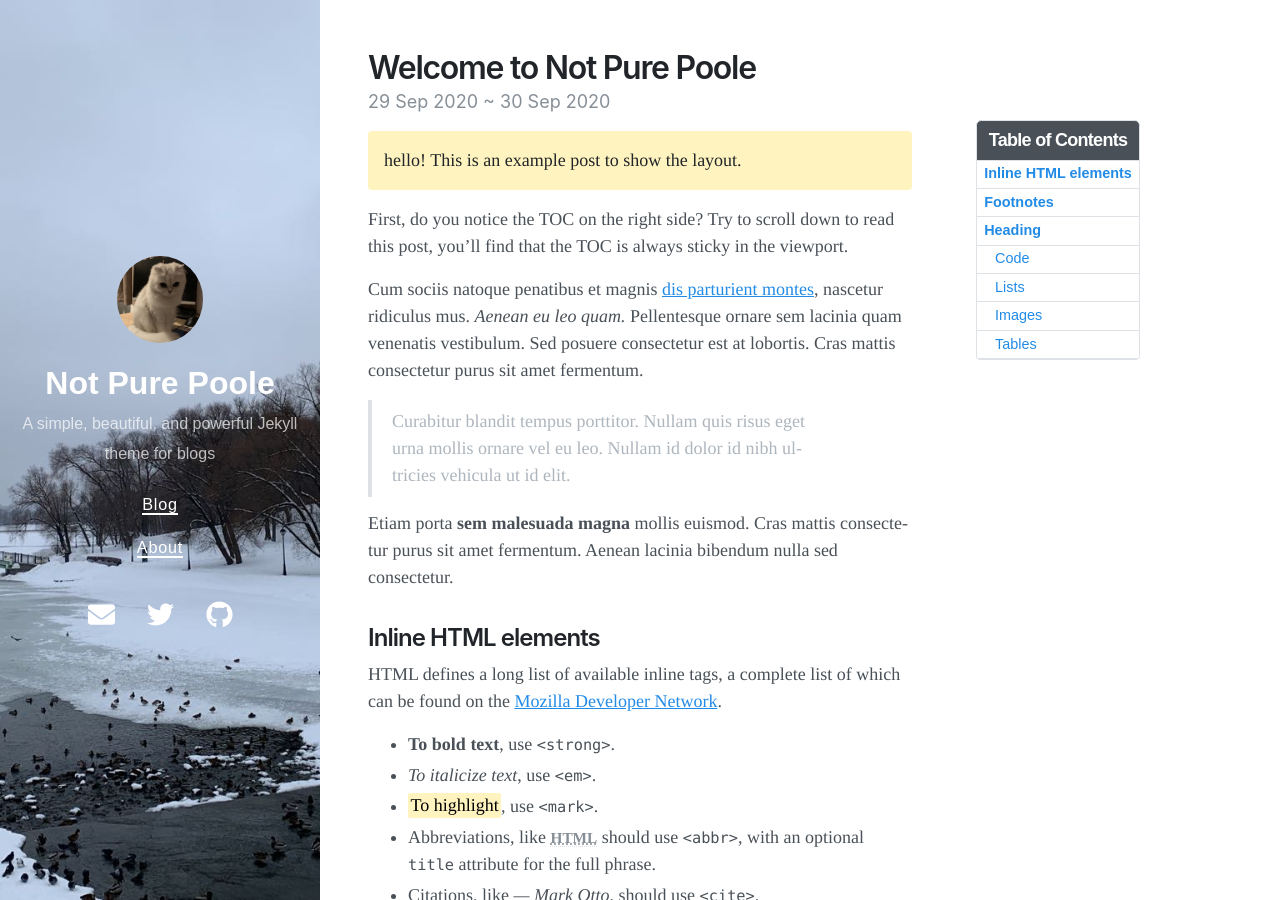
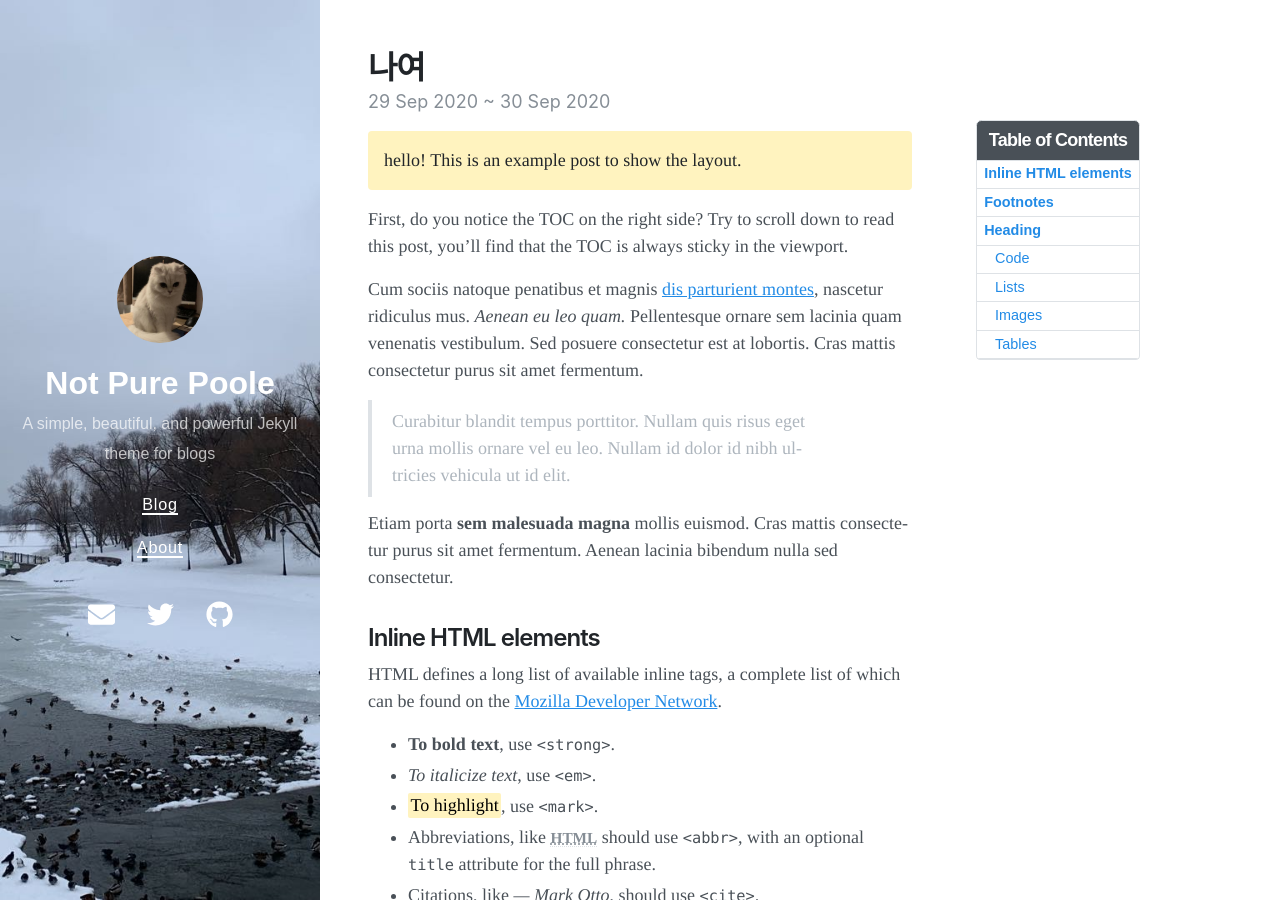
Before and after one commit to JaeSikBang/JaeSikBang.github.io, a Jekyll site: the page built from _posts/2020-09-29-welcome-to-not-pure-poole.md, in a window 1280 px wide and 900 px high. Built offline with Jekyll 4.4.1, drawn with Linux system fonts in a browser that asks for light colours; nearby versions of some CDN libraries.

Commit message:
Update 2020-09-29-welcome-to-not-pure-poole.md

```diff
--- a/_posts/2020-09-29-welcome-to-not-pure-poole.md
+++ b/_posts/2020-09-29-welcome-to-not-pure-poole.md
@@ -1,6 +1,6 @@
 ---
 layout: post
-title: Welcome to Not Pure Poole
+title: 나여
 date: '2020-09-29 23:18 +0800'
 last_modified_at: '2020-10-01 01:08:25 +0800'
 tags:
```
